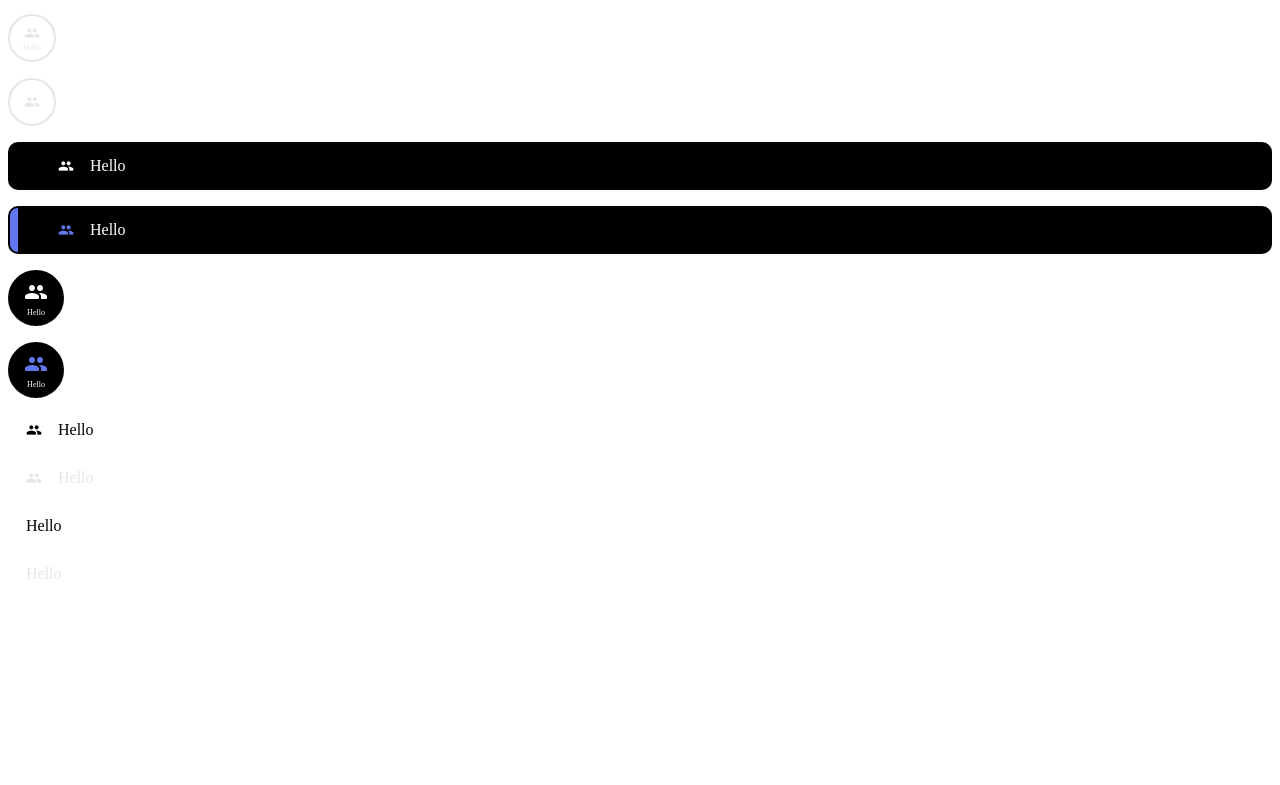
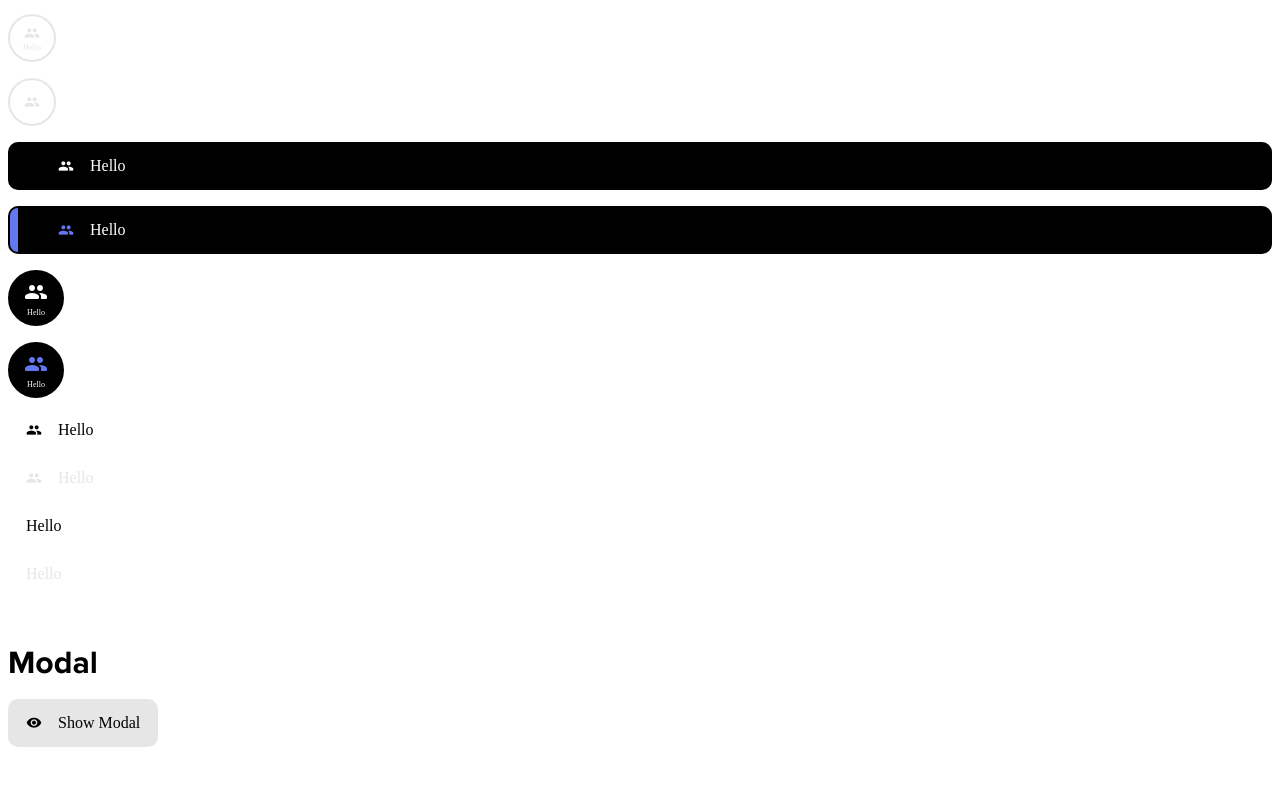
Before and after one commit to Zjarr/blog-client, a React (Create React App) app: page / in a window 1280 px wide. Shown: the part 1861-2646 px from the top of the page. Before the commit the page ends 2513 px from the top, so only its background shows below. Built offline with nearby package versions, Linux system fonts and the light colour scheme; a web font is replaced by a local one.

Commit message:
feat: add modal to component playground

```diff
--- a/src/pages/blog/landing.blog.pages.tsx
+++ b/src/pages/blog/landing.blog.pages.tsx
@@ -7,10 +7,14 @@ import { Image } from '../../components/image';
 import { Toggle } from '../../components/toggle';
 import { Text } from '../../components/text';
 import { Button } from '../../components/button';
+import { Modal } from '../../components/modal';
 
 import { COLOR_GREEN, COLOR_PURPLE } from '../../lib/values';
 
+
 export const LandingBlogPage: React.FC<{}> = () => {
+  const [modalVisible, setModalVisible] = React.useState<boolean>(false);
+
   return (
     <>
       <Text type={'title'}>Input</Text>
@@ -129,6 +133,24 @@ export const LandingBlogPage: React.FC<{}> = () => {
       <br />
       <br />
 
+      <Text type={'title'}>Modal</Text>
+      <p></p>
+      <Button
+        icon={'visibility'}
+        text={'Show Modal'}
+        type={'color'}
+        width={'auto'}
+
+        onClick={(): void => setModalVisible(true)}
+      />
+      <Modal
+        body={<Image type={'circle'} />}
+        onClose={(): void => setModalVisible(false)}
+        visible={modalVisible}
+      />
+      <br />
+      <br />
+      <br />
 
       <Banner text={'Already exists an user with the provided email'} icon={'check'} color={COLOR_GREEN} visible />
     </>
```
